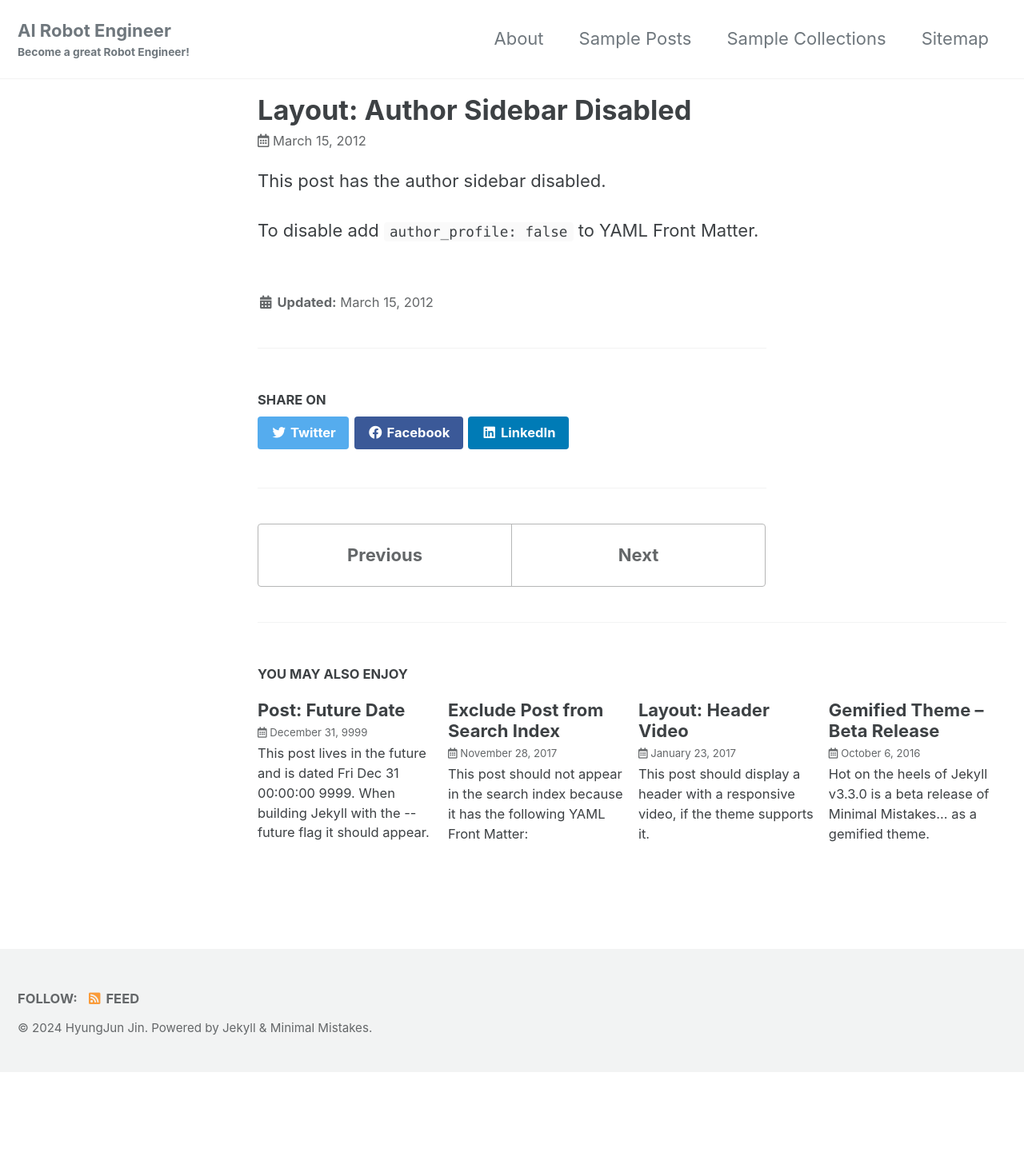
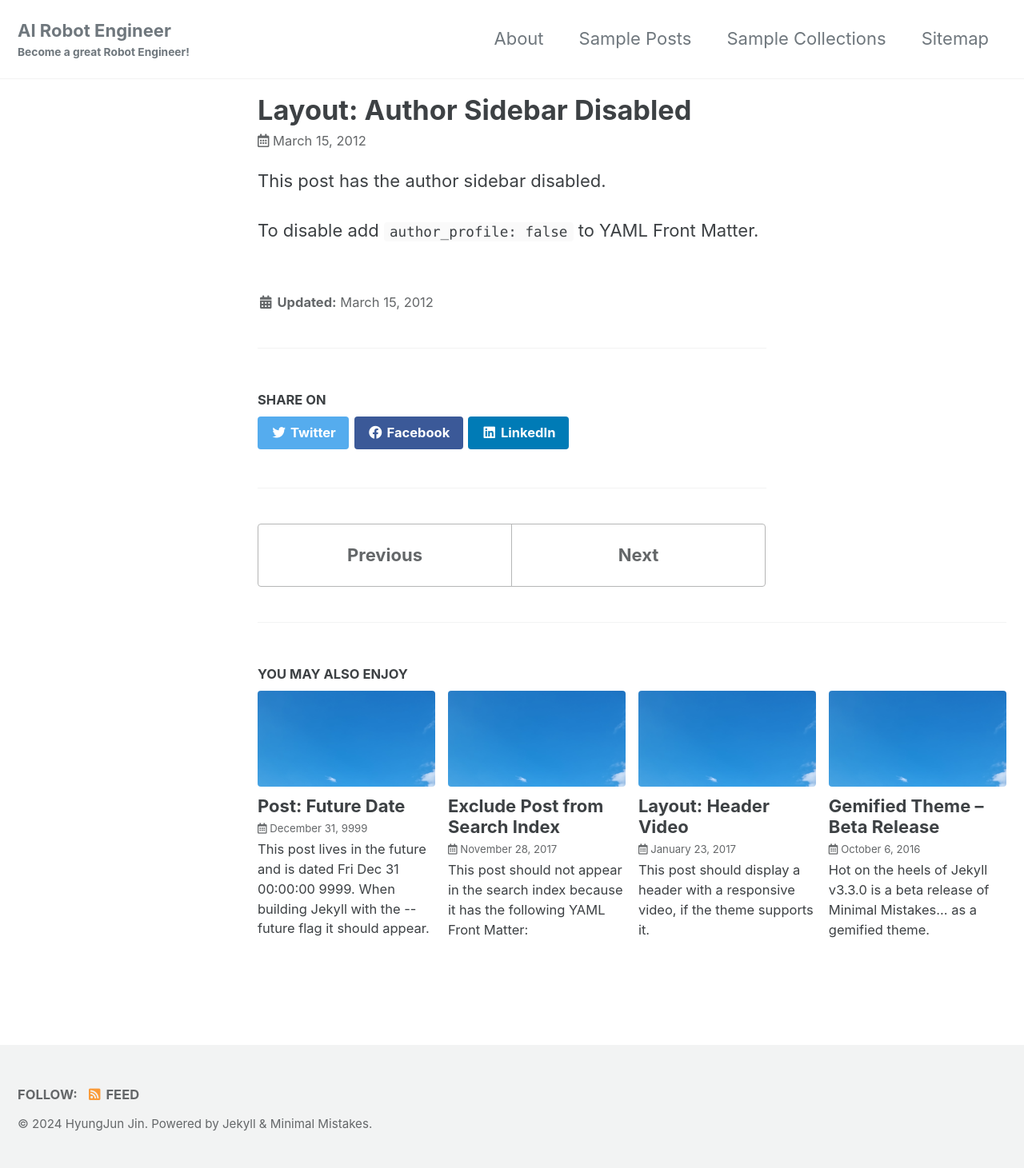
Before and after one commit to HyungJun-Jin/HyungJun-Jin.github.io, a Jekyll site: the page built from _posts/2012-03-15-layout-author-sidebar-disabled.md, in a window 1280 px wide. Shown: the whole page at 80% size. Built offline with Jekyll 4.4.1, drawn with Linux system fonts in a browser that asks for light colours; cached includes are drawn as plain includes; before the commit the page ends 1341 px from its top, so only the background shows below that.

Commit message:
image and config

```diff
--- a/_config.yml
+++ b/_config.yml
@@ -24,7 +24,7 @@ description              : "AI Robotics"
 url                      : "https://hyungjun-jin.github.io" # the base hostname & protocol for your site e.g. "https://mmistakes.github.io"
 baseurl                  : # the subpath of your site, e.g. "/blog"
 repository               : "HyungJun-Jin/HyungJun-Jin.github.io"
-teaser                   : # path of fallback teaser image, e.g. "/assets/images/500x300.png"
+teaser                   : /images/profile/profile_img.png # path of fallback teaser image, e.g. "/assets/images/500x300.png"
 logo                     : # path of logo image to display in the masthead, e.g. "/assets/images/88x88.png"
 masthead_title           : # overrides the website title displayed in the masthead, use " " for no title
 # breadcrumbs            : false # true, false (default)
@@ -117,7 +117,7 @@ author:
       icon: "fab fa-fw fa-github"
       url: "https://github.com/HyungJun-Jin"
     - label: "Google Scholar"
-      icon: "fab fa-solid fa-graduation-cap"
+      icon: "fa fa-fw graduation-cap"
       url: "https://scholar.google.com/citations?user=9Ynh9AsAAAAJ"
 
 
```
Also changed, not shown: README.md, images/favicon/robot_favicon100.png (added), images/favicon/robot_favicon50.png (added).
